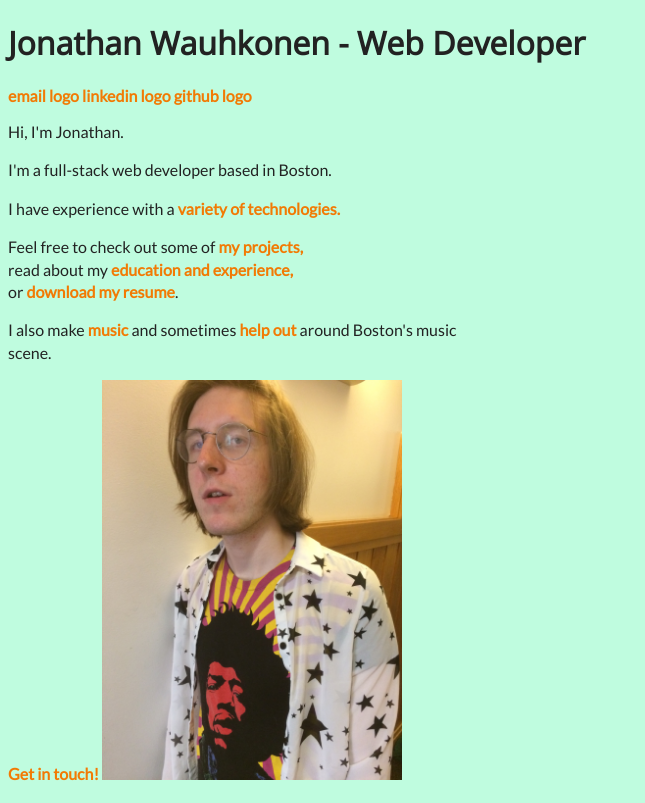
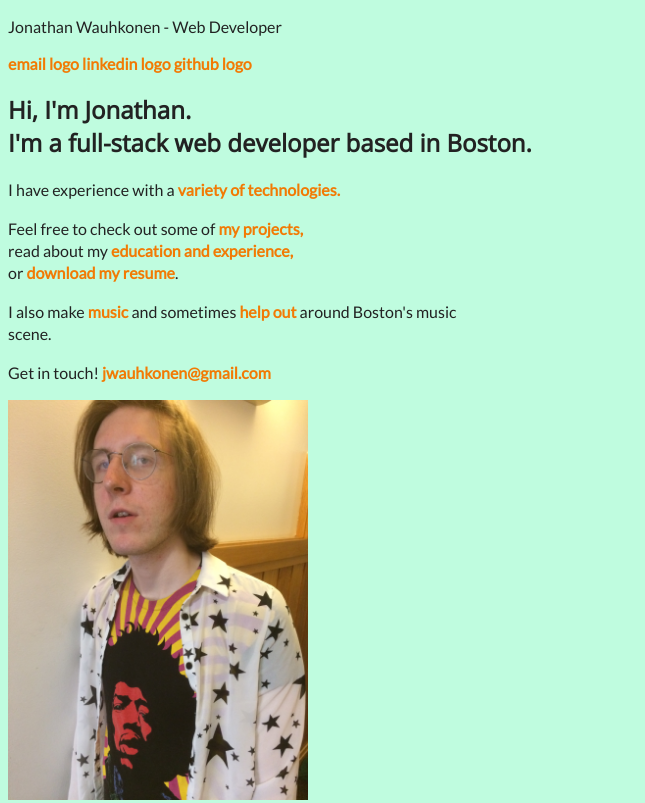
Before and after one commit to jwauhkonen/jwauhkonen.github.io, a plain HTML site: page unit_4/index.html in a window 1280 px wide. Shown: the top 803 px of the page, without its empty margins (0-645 px from the left). Drawn offline with nearby package versions, Linux system fonts and the light colour scheme.

Commit message:
Update index.html

```diff
--- a/unit_4/index.html
+++ b/unit_4/index.html
@@ -2,28 +2,25 @@
 <html>
 	<head>
 		<link rel="stylesheet" type="text/css" href="css/style.css">
-		<title>Jonathan Wauhkonen</title>
+		<title>Jonathan Wauhkonen - Web Developer</title>
 	</head>
 	<body>
 		<header>
-			<h1>Jonathan Wauhkonen - Web Developer</h1>
+			<p class="logo">Jonathan Wauhkonen - Web Developer</p>
 			<nav>
 				<a href="#">email logo</a>
 				<a href="#">linkedin logo</a>
 				<a href="#">github logo</a>
 			</nav>
 		</header>
-
 		<section id="intro">
-			<p>Hi, I'm Jonathan.</p>
-			<p>I'm a full-stack web developer based in Boston.</p>
+			<h1>Hi, I'm Jonathan.<br><span>I'm a full-stack web developer based in Boston.<span></h1>
 			<p>I have experience with a <a href="#technologies">variety of technologies.</a></p>
 			<p>Feel free to check out some of <a href="#projects">my projects,</a><br>
 			read about my <a href="#education-and-employment">education and experience,</a><br>
 			or <a href="#">download my resume</a>.</p>
 			<p>I also make <a href="https://kirkwindsor.bandcamp.com/">music</a> and sometimes <a href="https://bostonhassle.com/">help out</a> around Boston's music scene.</p>
-
-			<a href="mailto:jwauhkonen@gmail.com?Subject=Hi%20Jonathan">Get in touch!</a>
+			<p>Get in touch! <a href="mailto:jwauhkonen@gmail.com">jwauhkonen@gmail.com</a></p>
 
 			<img id="personal-portrait" alt="A picture of myself" title="Personal Portrait" src="images/jonathan.png">
 		</section>
@@ -33,7 +30,6 @@
 			<p>Experienced: Ruby, Javascript, Python, HTML5, CSS3, JQuery, Rails, Django, Angular, Git</p>
 			<p>Some Familiarity: SQL, Node, React, Backbone, Swift, Sinatra</p>
 		</section>
-
 		<section id="projects">
 			<h2>Personal Projects</h2>
 			<section>
@@ -47,11 +43,10 @@
 				<h3>BASSteroids</h3>
 				<p>A bass themed Asteroids-inspired adventure! Shoot erratically timed bass bullets with the spacebar and navigate using WASD. Built using JavaScript and Canvas, uses vector math to calculate angles of movement.<a href= "https://github.com/jwauhkonen/asteroids">Github</a> </p>
 			</section>
-
 			<section>
 				<!-- I need a refresher on submodules - should link to http://hangman-on-rails.herokuapp.com/ -->
 				<a href="#"><img src="images/hangman-image.png" alt="Screenshot of hangman game" title="Hangman Screenshot"/></a>
-        <h3>Hangman on Rails</h3>
+        			<h3>Hangman on Rails</h3>
 				<p>A simple graphical hangman game. Business logic is executed on the backend to prevent cheating. Uses JQuery on the front end.<a href= "https://github.com/jwauhkonen/hangman-app">Github</a> </p>
 			</section>
 		</section>
@@ -65,11 +60,8 @@
 					<h3>Oberlin College: Oberlin, OH — Sep 2008 - May 2012</h3>
 					<h4>Philosophy, Deductive Logic, Python, Java</h4>
 				</div>
-				<div>
-					<p>B.A. in Philosophy, GPA: 3.6. Also took Deductive Logic, Intro to Python, Intro to Java, and a bunch of Music Theory.</p>
-				</div>
+				<p>B.A. in Philosophy, GPA: 3.6. Also took Deductive Logic, Intro to Python, Intro to Java, and a bunch of Music Theory.</p>
 			</section>
-
 			<section>
 				<div>
 					<h3>App Academy: San Francisco, CA — Oct 2014 - Jan 2015</h3>
```
